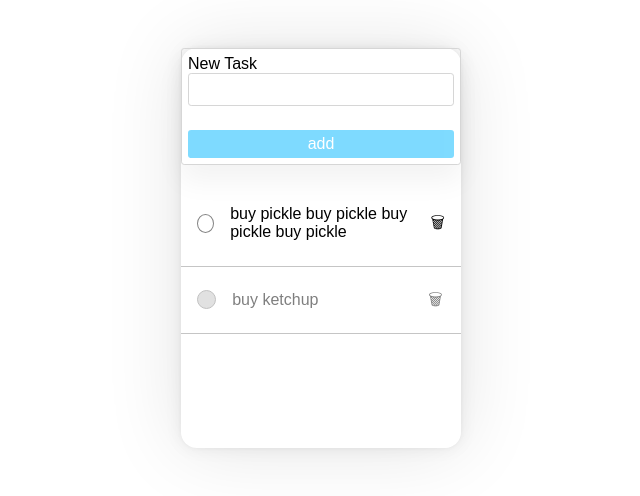
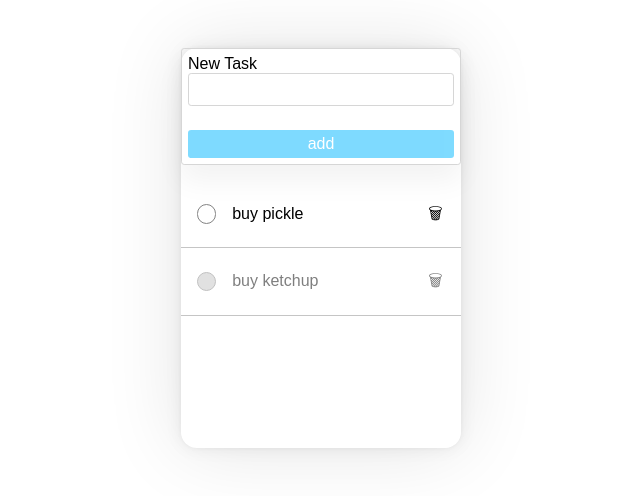
Before and after one commit to chrislemus/react-hook-form-task-form, a React (Create React App) app: page / in a window 1280 px wide. Shown: the top 496 px of the page, without its empty margins (319-959 px from the left). Built offline with nearby package versions, Linux system fonts and the light colour scheme.

Commit message:
update default tasks

```diff
--- a/src/App.js
+++ b/src/App.js
@@ -44,7 +44,7 @@ const defaultTasks = [
   {
     id: 1,
     completed: false,
-    label: 'buy pickle buy pickle buy pickle buy pickle',
+    label: 'buy pickle',
   },
   { id: 2, completed: true, label: 'buy ketchup' },
 ];
```
